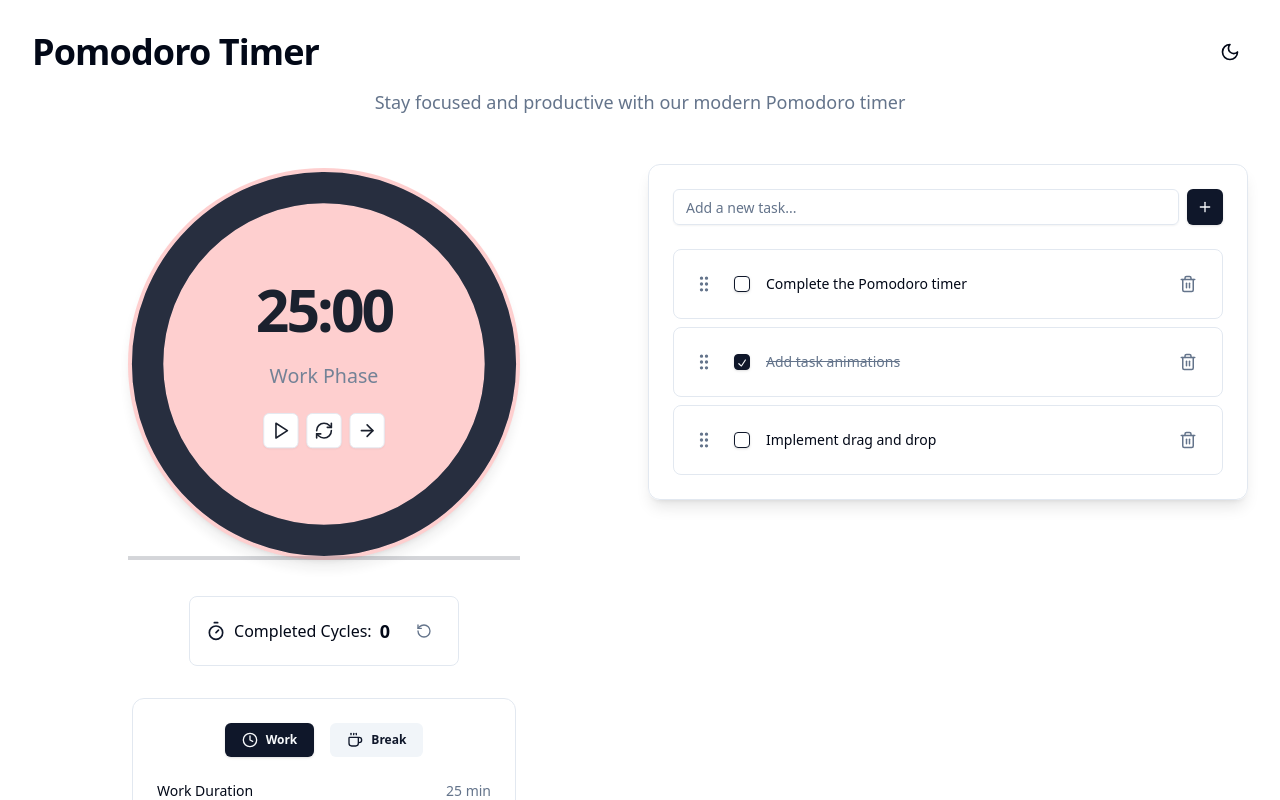
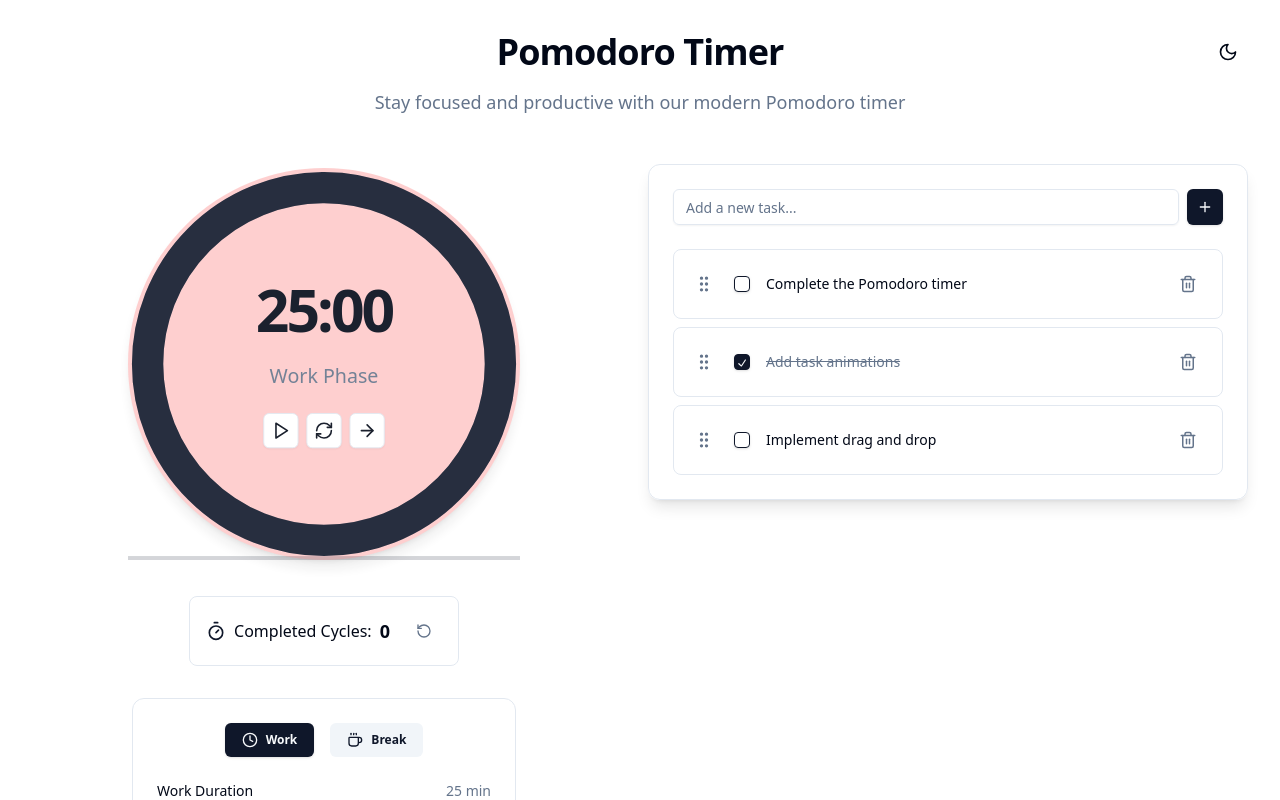
Before and after one commit to thiagoais/pomodoroapp, a React (Vite) app: page / in a window 1280 px wide. Shown: the top 800 px of the page. Built offline with nearby package versions, Linux system fonts and the light colour scheme.

Commit message:
fix alignment title

```diff
--- a/src/components/home.tsx
+++ b/src/components/home.tsx
@@ -59,20 +59,22 @@ const Home = () => {
       animate={{ opacity: 1 }}
       className="min-h-screen w-full bg-gradient-to-b from-background to-background/80 p-8"
     >
-      <div className="max-w-7xl mx-auto space-y-12">
+      <div className="max-w-7xl mx-auto space-y-12 relative">
         <motion.div
           initial={{ y: 20 }}
           animate={{ y: 0 }}
           className="text-center space-y-4"
         >
-          <div className="flex items-center justify-between mb-4">
-            <h1 className="text-4xl font-bold tracking-tight">
+          <div className="flex justify-between items-center mb-4">
+            <div className="w-10"></div> {/* Spacer */}
+            <h1 className="text-4xl font-bold tracking-tight flex-grow text-center">
               Pomodoro Timer
             </h1>
             <Button
               variant="ghost"
               size="icon"
               onClick={() => setTheme(theme === "dark" ? "light" : "dark")}
+              className="w-10"
             >
               {theme === "dark" ? (
                 <Sun className="h-5 w-5" />
```
